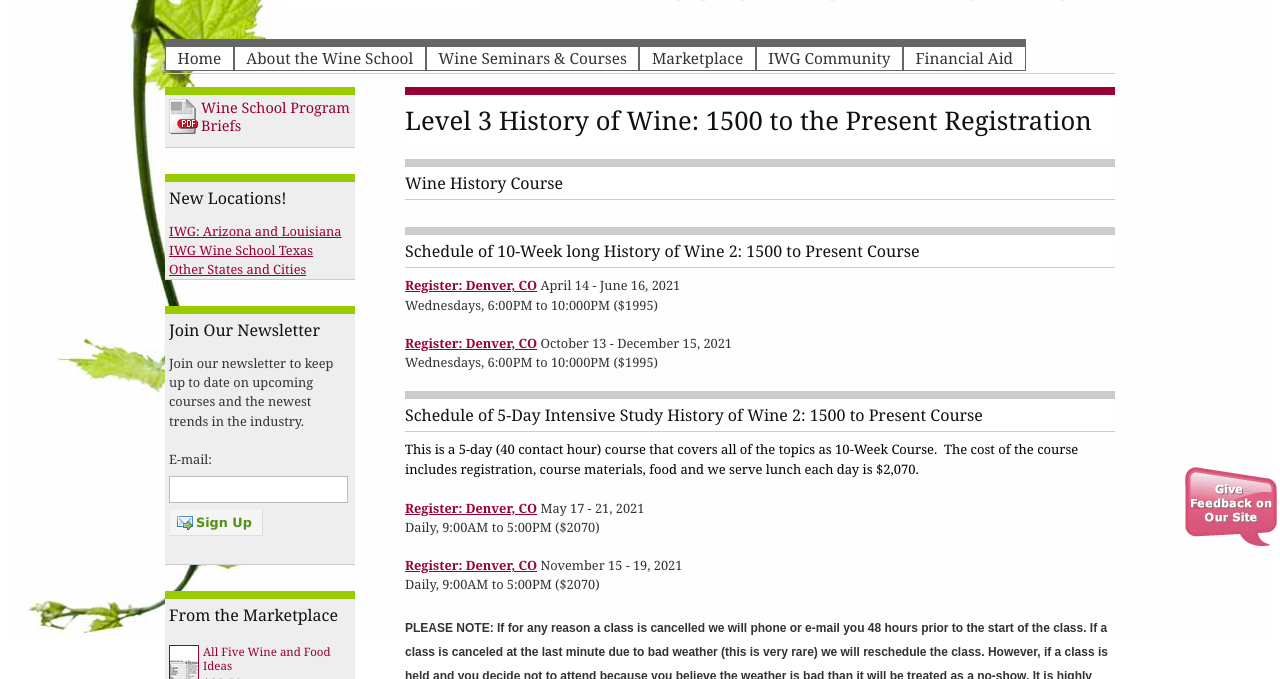
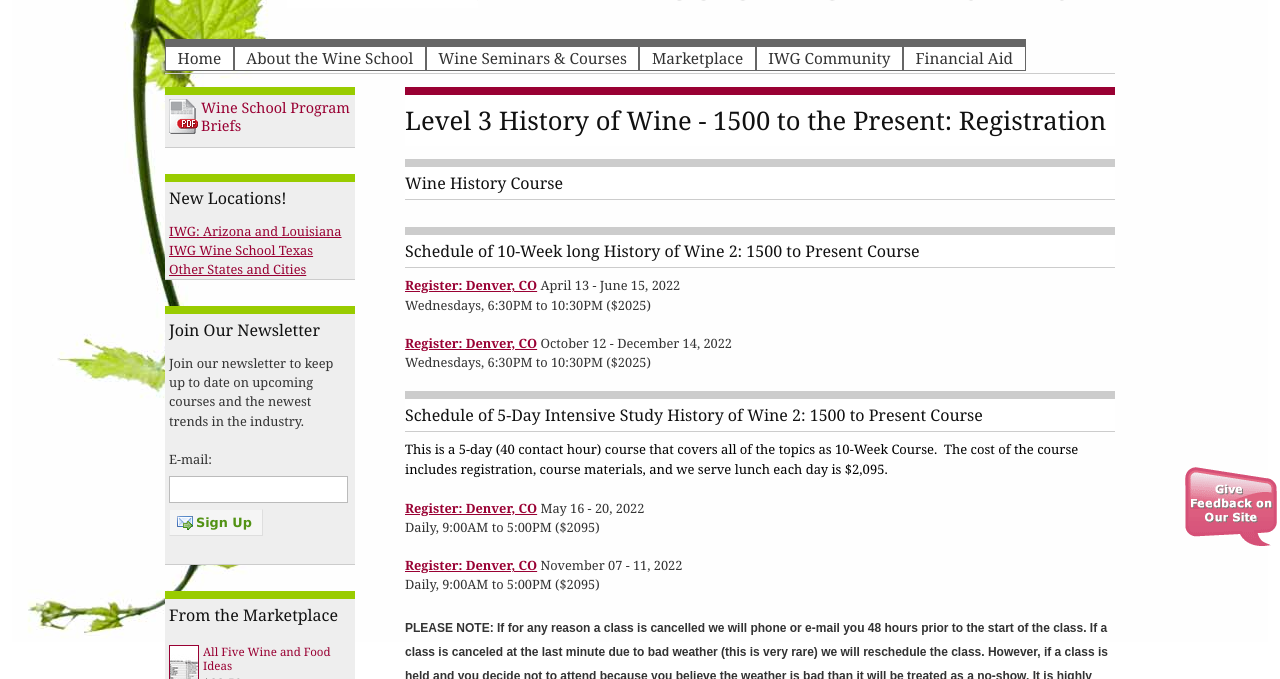
Before and after one commit to CKDev/internationalwineguild.com, a Jekyll site: the page built from level-iii-history-of-wine-1500-to-the-present-registration.html, in a window 1280 px wide. Shown: the part 338-1017 px from the top of the page. Built offline with Jekyll 4.4.1, drawn with Linux system fonts in a browser that asks for light colours; a script that is not in the unit is left out; comment, search, counter and statistics services are not loaded.

Commit message:
Update level-iii-history-of-wine-1500-to-the-present-registration.html

```diff
--- a/level-iii-history-of-wine-1500-to-the-present-registration.html
+++ b/level-iii-history-of-wine-1500-to-the-present-registration.html
@@ -3,38 +3,38 @@ layout: default
 permalink: "/level-iii-history-of-wine-1500-to-the-present-registration"
 ---
 
-<h1>Level 3 History of Wine: 1500 to the Present Registration</h1>
+<h1>Level 3 History of Wine  - 1500 to the Present: Registration</h1>
 <h2>Wine History Course</h2>
 <br>
 <h2>Schedule of 10-Week long History of Wine 2: 1500 to Present Course</h2>
 
 <p><a class="ga-track"
-    href="http://ww4.aitsafe.com/cf/add.cfm?userid=6714687&amp;product=History2+Since 1500+Denver++-++April+14+-June+16,+2021&amp;price=1995&amp;return=www.internationalwineguild.com/History2-Since 1500-registration"><strong>Register:
-      Denver, CO</strong></a> April 14 - June 16, 2021<br>
-  Wednesdays, 6:00PM to 10:000PM ($1995)</p>
+    href="http://ww4.aitsafe.com/cf/add.cfm?userid=6714687&amp;product=History2+Since 1500+Denver++-++April+13+-June+15,+2022&amp;price=2025&amp;return=www.internationalwineguild.com/History2-Since 1500-registration"><strong>Register:
+      Denver, CO</strong></a> April 13 - June 15, 2022<br>
+  Wednesdays, 6:30PM to 10:30PM ($2025)</p>
 
 <p><a class="ga-track"
-    href="http://ww4.aitsafe.com/cf/add.cfm?userid=6714687&amp;product=History2+Since 1500+Denver++-++October+13+-December+15,+2021&amp;price=1995&amp;return=www.internationalwineguild.com/history-of-wine-1500-to-the-present-level-iii-optional"><strong>Register:
-      Denver, CO</strong></a> October 13 - December 15, 2021<br>
-  Wednesdays, 6:00PM to 10:000PM ($1995)</p>
+    href="http://ww4.aitsafe.com/cf/add.cfm?userid=6714687&amp;product=History2+Since 1500+Denver++-++October+12+-December+14,+2022&amp;price=2025&amp;return=www.internationalwineguild.com/history-of-wine-1500-to-the-present-level-iii-optional"><strong>Register:
+      Denver, CO</strong></a> October 12 - December 14, 2022<br>
+  Wednesdays, 6:30PM to 10:30PM ($2025)</p>
 
 <h2>Schedule of 5-Day Intensive Study History of Wine 2: 1500 to Present Course</h2>
 <p>
   <font size="2" color="#000000">This is a 5-day (40 contact hour) course that covers all of the topics as 10-Week
     Course.&nbsp;</font>
-  <font size="2" color="#000000">The cost of the course includes registration, course materials, food and we
-    serve lunch each day is $2,070.</font>
+  <font size="2" color="#000000">The cost of the course includes registration, course materials, and we
+    serve lunch each day is $2,095.</font>
 </p>
 
 <p><a class="ga-track"
-    href="http://ww4.aitsafe.com/cf/add.cfm?userid=6714687&amp;product=Intensive+Study+History2+Since 1500+Denver++-++May+17+-+21,+2021&amp;price=2070&amp;return=www.internationalwineguild.com/History2-Since 1500-registration"><strong>Register:
-      Denver, CO</strong></a> May 17 - 21, 2021<br>
-  Daily, 9:00AM to 5:00PM ($2070)</p>
+    href="http://ww4.aitsafe.com/cf/add.cfm?userid=6714687&amp;product=Intensive+Study+History2+Since 1500+Denver++-++May+16+-+20,+2022&amp;price=2095&amp;return=www.internationalwineguild.com/History2-Since 1500-registration"><strong>Register:
+      Denver, CO</strong></a> May 16 - 20, 2022<br>
+  Daily, 9:00AM to 5:00PM ($2095)</p>
 
 <p><a class="ga-track"
-    href="http://ww4.aitsafe.com/cf/add.cfm?userid=6714687&amp;product=Intensive+Study+History2+Since 1500+Denver++-++Nov+15+-+19,+2021&amp;price=2070&amp;return=www.internationalwineguild.com/History2-Since 1500-registration"><strong>Register:
-      Denver, CO</strong></a> November 15 - 19, 2021<br>
-  Daily, 9:00AM to 5:00PM ($2070)</p>
+    href="http://ww4.aitsafe.com/cf/add.cfm?userid=6714687&amp;product=Intensive+Study+History2+Since 1500+Denver++-++Nov+07+-+11,+2022&amp;price=2095&amp;return=www.internationalwineguild.com/History2-Since 1500-registration"><strong>Register:
+      Denver, CO</strong></a> November 07 - 11, 2022<br>
+  Daily, 9:00AM to 5:00PM ($2095)</p>
 
 <p class="MsoNormal" style="margin: 0in 0in 0.0001pt; font-size: medium; font-family: Calibri, sans-serif;"><b><span
       style="font-size: 9pt; font-family: Arial, sans-serif;">PLEASE NOTE: If for any reason a class is cancelled we
```
